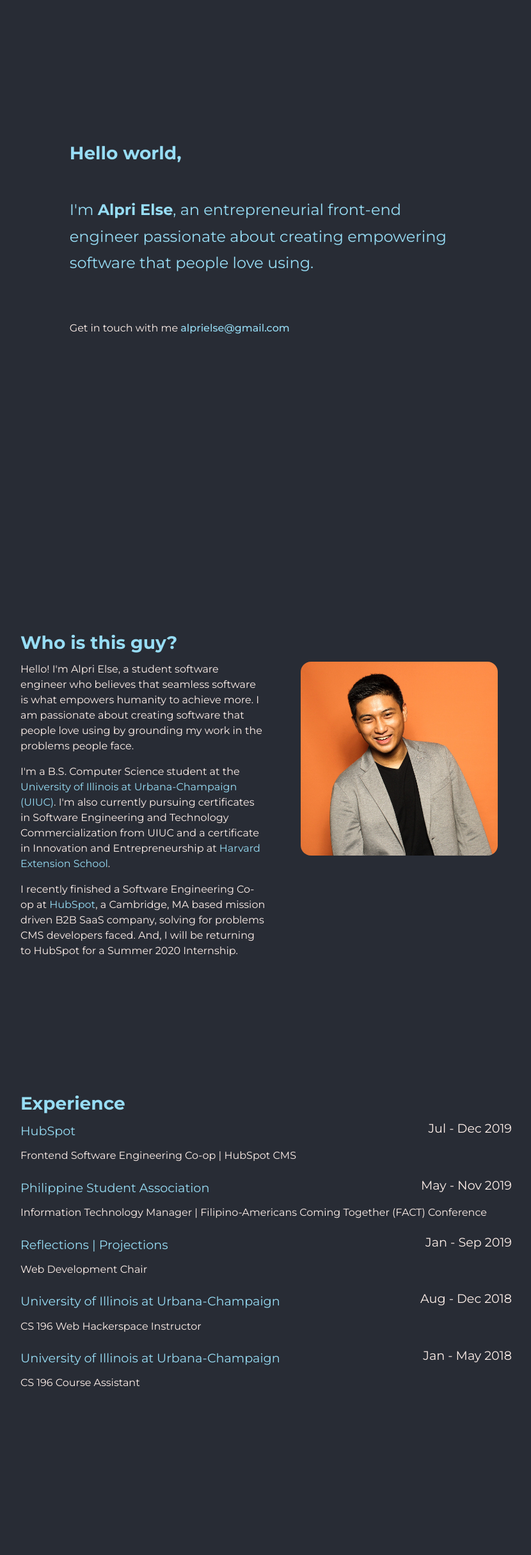
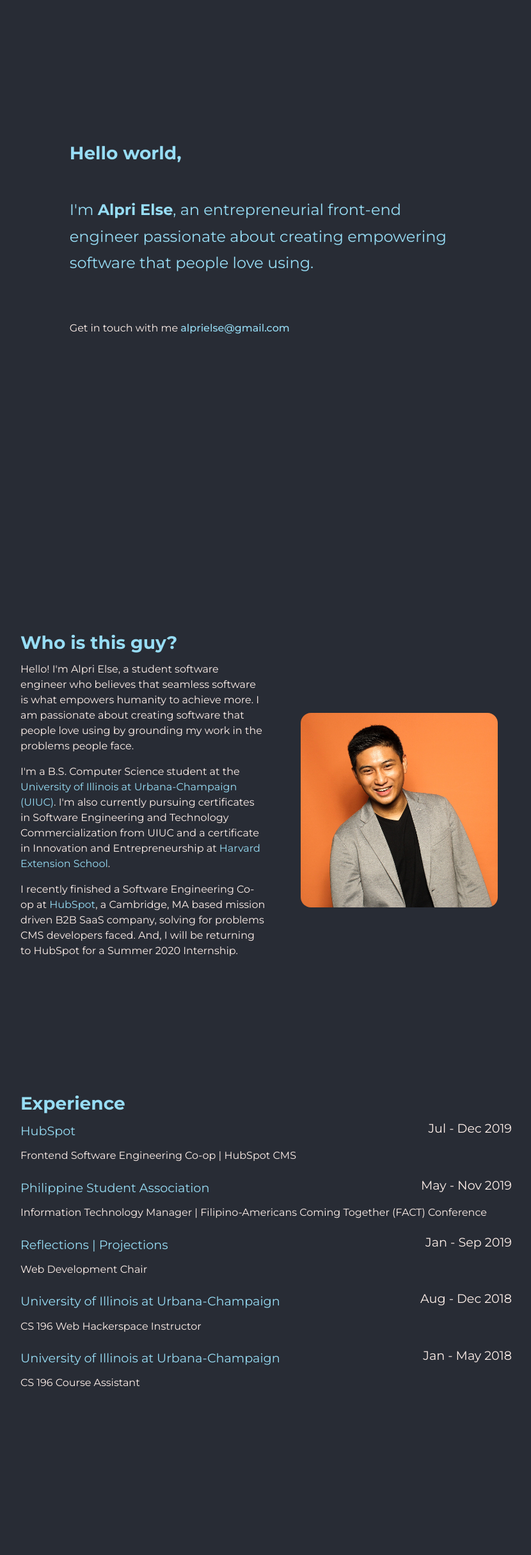
Before and after one commit to AlpriElse/portfolio, a Jekyll site: the page built from index.html, in a window 1280 px wide. Shown: the whole page at 64% size, without its empty margins (224-1054 px from the left). Built offline with Jekyll 4.4.1, drawn with Linux system fonts in a browser that asks for light colours.

Commit message:
Actually actually fix(Profile picture): for Safari

```diff
--- a/_sass/partials/background.scss
+++ b/_sass/partials/background.scss
@@ -8,6 +8,7 @@
   padding: 0;
   display: flex;
   flex-wrap: wrap-reverse;
+  align-items: center;
 }
 
 .background__row > div {
@@ -17,6 +18,7 @@
 .background__headshot-wrapper {
   position: relative;
   width: 100%;
+  height: auto;
   display: flex;
   justify-content: center;
   margin-bottom: 1rem;
@@ -26,6 +28,7 @@
 }
 
 img {
+  align-self: center;
   max-width: 70vw;
   width: auto;
   height: auto;
```
Also changed, not shown: 1 other file.
